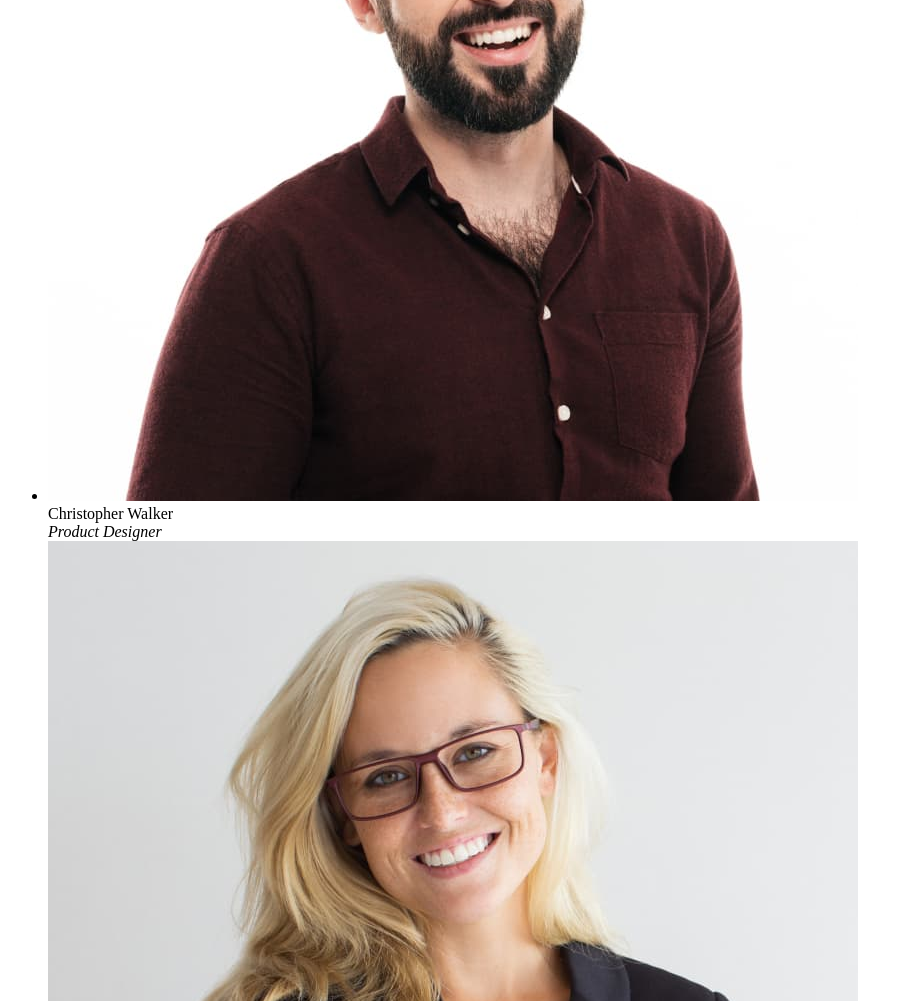
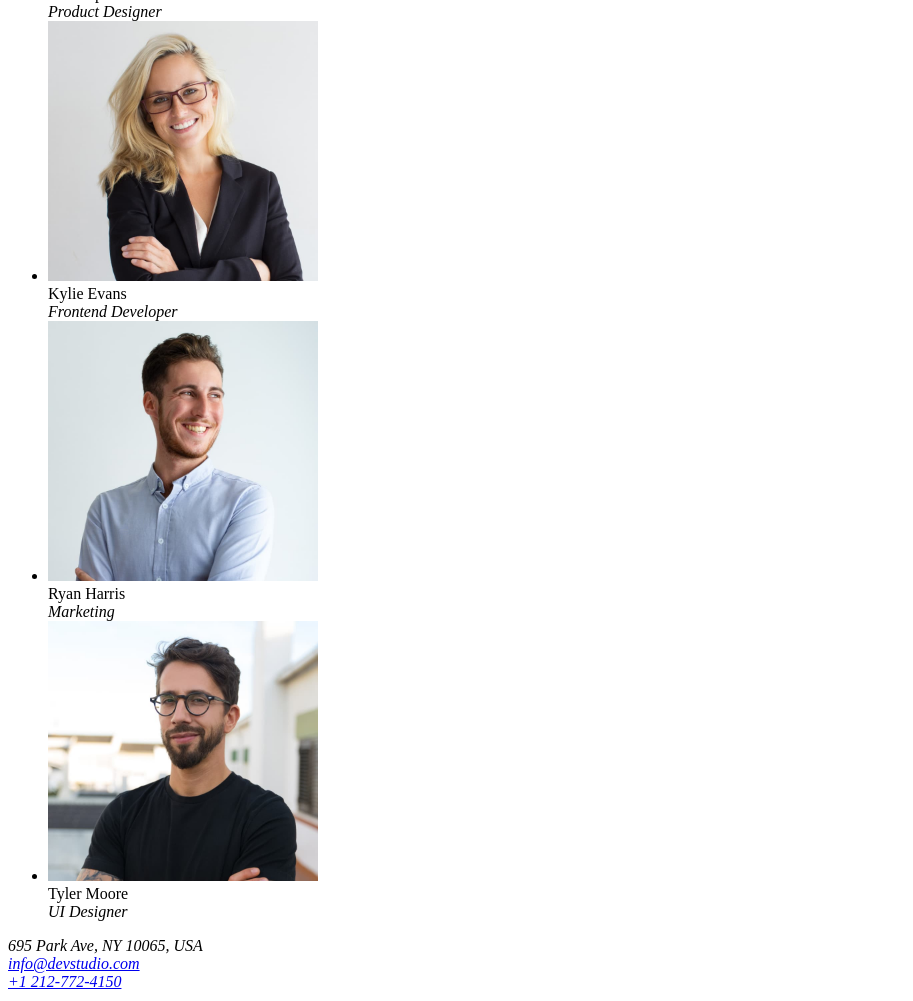
Before and after one commit to Fakiru/goit-markup-hw-01, a plain HTML site: page index.html in a window 1280 px wide. Shown: the part 1339-2340 px from the top of the page, without its empty margins (0-913 px from the left). Drawn offline with Linux system fonts and the light colour scheme.

Commit message:
Update index.html
Update

```diff
--- a/index.html
+++ b/index.html
@@ -57,9 +57,14 @@
 
       <section>
         <h2>What we do</h2>
-        <img src="./images/image1.jpg" alt="registration" />
-        <img src="./images/image2.jpg" alt="user" />
-        <img src="./images/image3.jpg" alt="working" />
+        <img
+          src="./images/image1.jpg"
+          alt="registration"
+          width="370"
+          height="294"
+        />
+        <img src="./images/image2.jpg" alt="user" width="370" height="294" />
+        <img src="./images/image3.jpg" alt="working" width="370" height="294" />
       </section>
 
       <!-- Our Team-->
@@ -71,6 +76,8 @@
             <img
               src="./images/Christopher Walker.jpg"
               alt="Christopher Walker"
+              width="270"
+              height="260"
             />
             <br />
             Christopher Walker <br />
@@ -78,19 +85,37 @@
           </li>
 
           <li>
-            <img src="./images/Kylie Evans.jpg" alt="Kylie Evans" /> <br />
+            <img
+              src="./images/Kylie Evans.jpg"
+              alt="Kylie Evans"
+              width="270"
+              height="260"
+            />
+            <br />
             Kylie Evans <br />
             <em>Frontend Developer</em>
           </li>
 
           <li>
-            <img src="./images/Ryan Harris.jpg" alt="Ryan Harris" /> <br />
+            <img
+              src="./images/Ryan Harris.jpg"
+              alt="Ryan Harris"
+              width="270"
+              height="260"
+            />
+            <br />
             Ryan Harris <br />
             <em>Marketing</em>
           </li>
 
           <li>
-            <img src="./images/Tyler Moore.jpg" alt="Tyler Moore" /> <br />
+            <img
+              src="./images/Tyler Moore.jpg"
+              alt="Tyler Moore"
+              width="270"
+              height="260"
+            />
+            <br />
             Tyler Moore <br />
             <em>UI Designer</em>
           </li>
```
